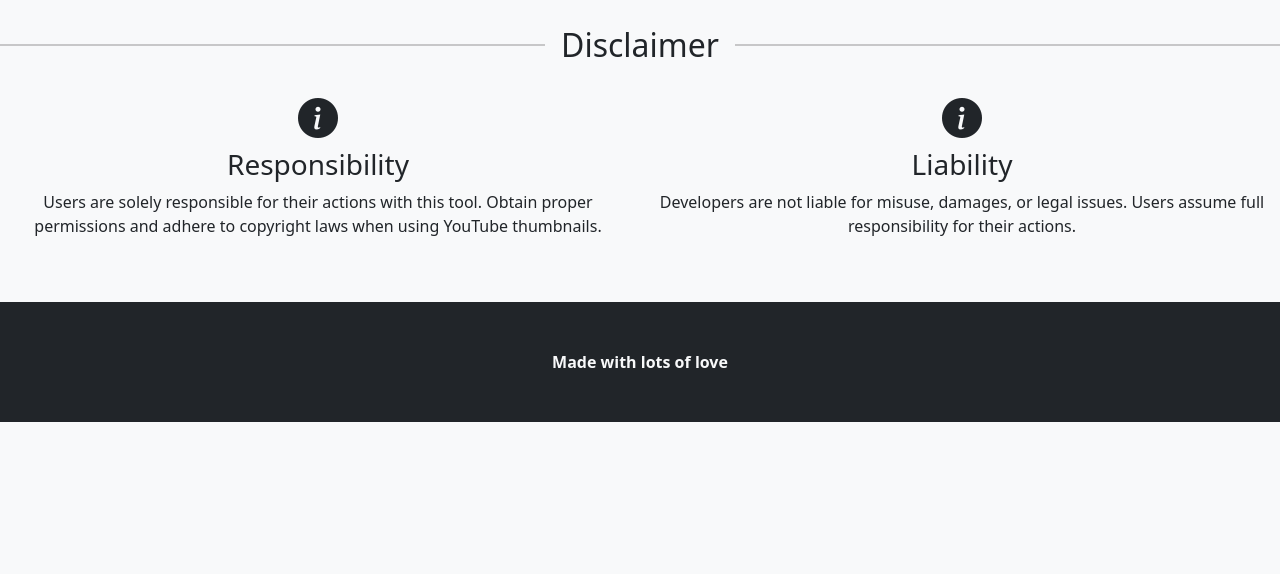
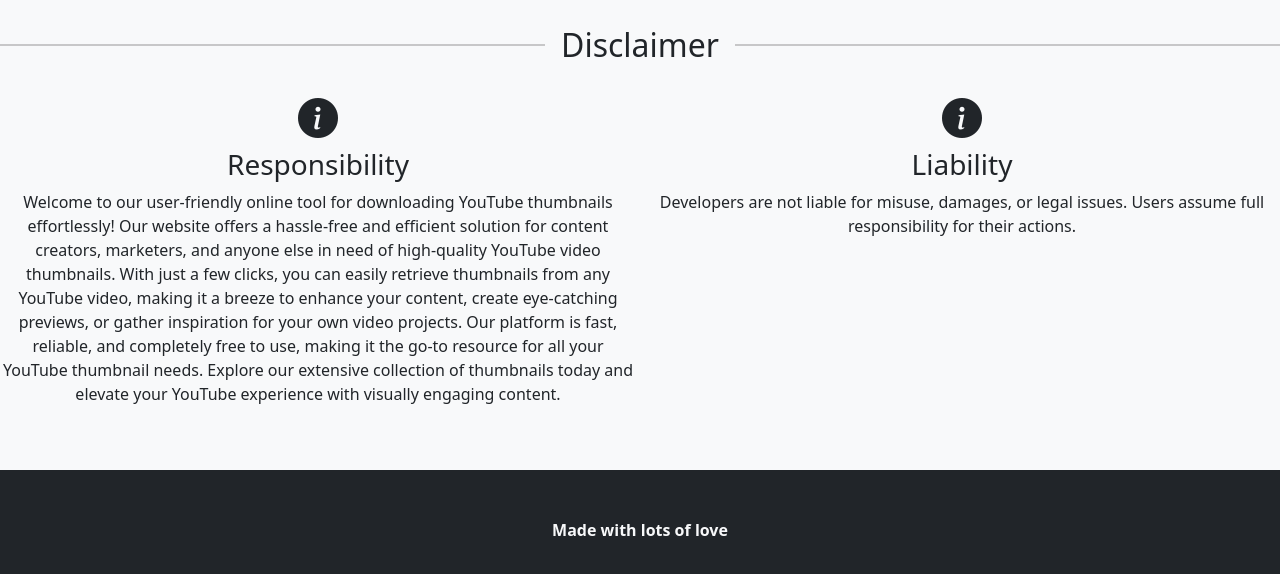
Before and after one commit to amdlouss123/youtube-thumbnail-grabber, a plain HTML site: page index.html in a window 1280 px wide. Shown: the part 1894-2468 px from the top of the page. Before the commit the page ends 2316 px from the top, so only its background shows below. Drawn offline with nearby package versions, Linux system fonts and the light colour scheme; a script that the page names is missing.

Commit message:
Update index.html

```diff
--- a/index.html
+++ b/index.html
@@ -88,7 +88,7 @@
             <div class="col">
               <div class="fs-1"><i class="bi bi-info-circle-fill"></i></div>
               <h3>Responsibility</h3>
-              <p>Users are solely responsible for their actions with this tool. Obtain proper permissions and adhere to copyright laws when using YouTube thumbnails.</p>
+              <p>Welcome to our user-friendly online tool for downloading YouTube thumbnails effortlessly! Our website offers a hassle-free and efficient solution for content creators, marketers, and anyone else in need of high-quality YouTube video thumbnails. With just a few clicks, you can easily retrieve thumbnails from any YouTube video, making it a breeze to enhance your content, create eye-catching previews, or gather inspiration for your own video projects. Our platform is fast, reliable, and completely free to use, making it the go-to resource for all your YouTube thumbnail needs. Explore our extensive collection of thumbnails today and elevate your YouTube experience with visually engaging content.</p>
             </div>
             <div class="col">
               <div class="fs-1"><i class="bi bi-info-circle-fill"></i></div>
```
